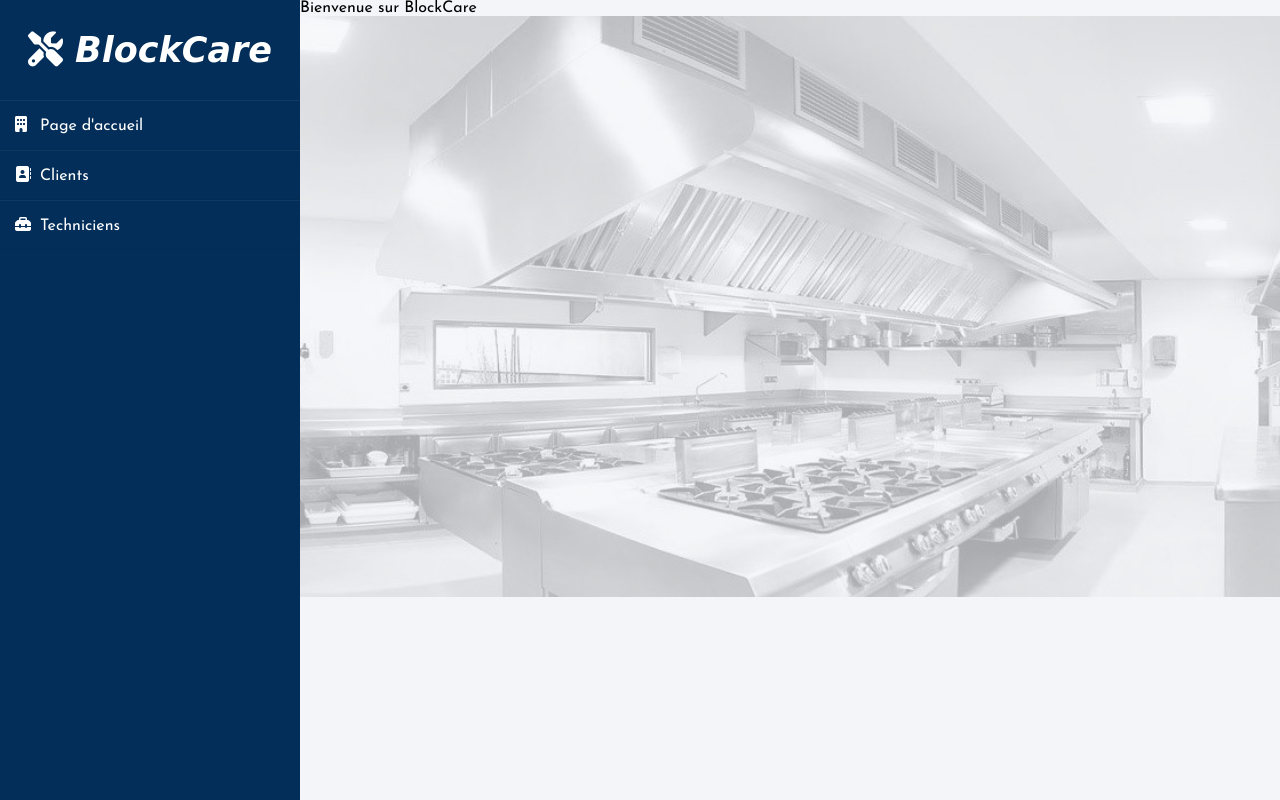
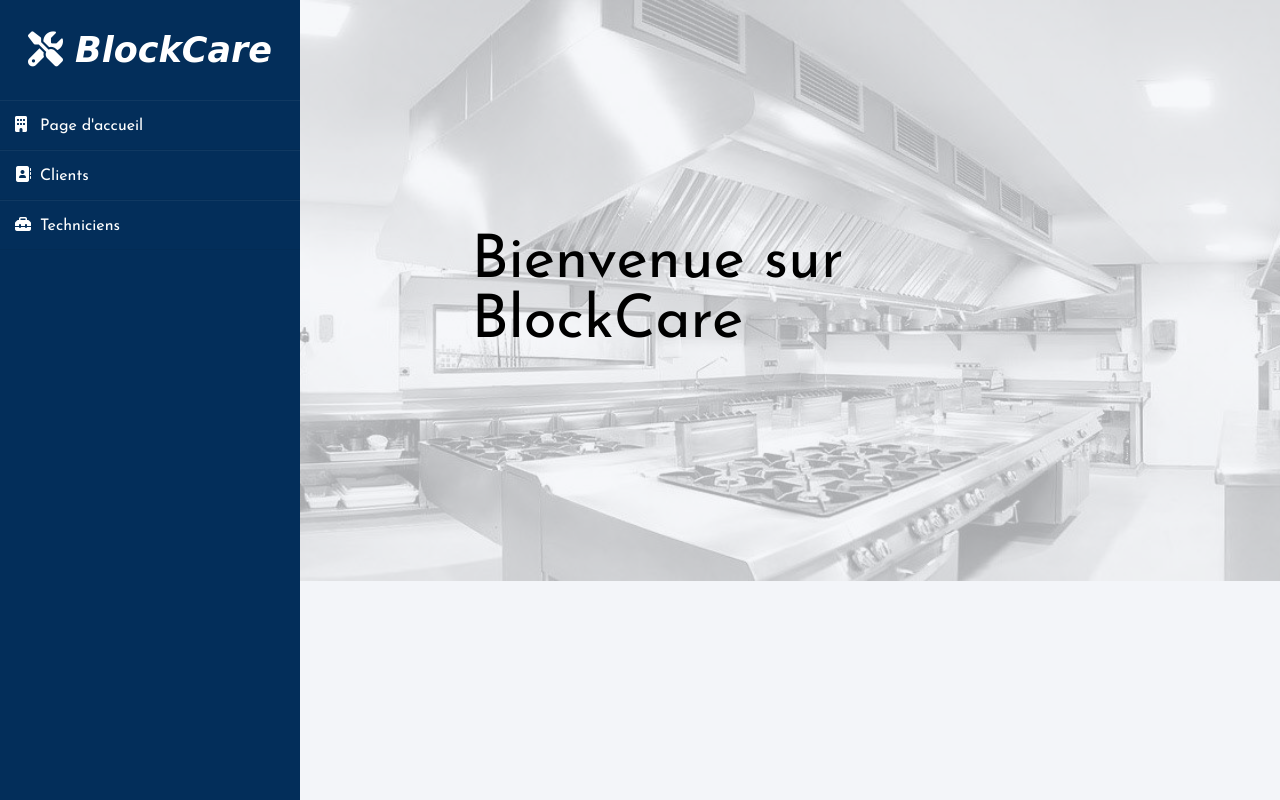
Before and after one commit to Smart-Contract-Appareil/Appareil, a website: page Interface Fournisseurs/pageAccueil.html in a window 1280 px wide. Drawn offline with Linux system fonts and the light colour scheme.

Commit message:
Update pageAccueil.html

```diff
--- a/Interface Fournisseurs/pageAccueil.html
+++ b/Interface Fournisseurs/pageAccueil.html
@@ -16,10 +16,10 @@
             </ul>
         </div>
         <div class="main_content">
-            <div class="header">Bienvenue sur BlockCare</div>
-            <div class="info">
-                <img src="cuisine.jpg" alt="Image d'une cuisine">
-            </div>
+
+            <img src="cuisine.jpg" alt="Image d'une cuisine">
+            <div class="center">Bienvenue sur BlockCare</div>
         </div>
     </div>
+
 </html>
```
